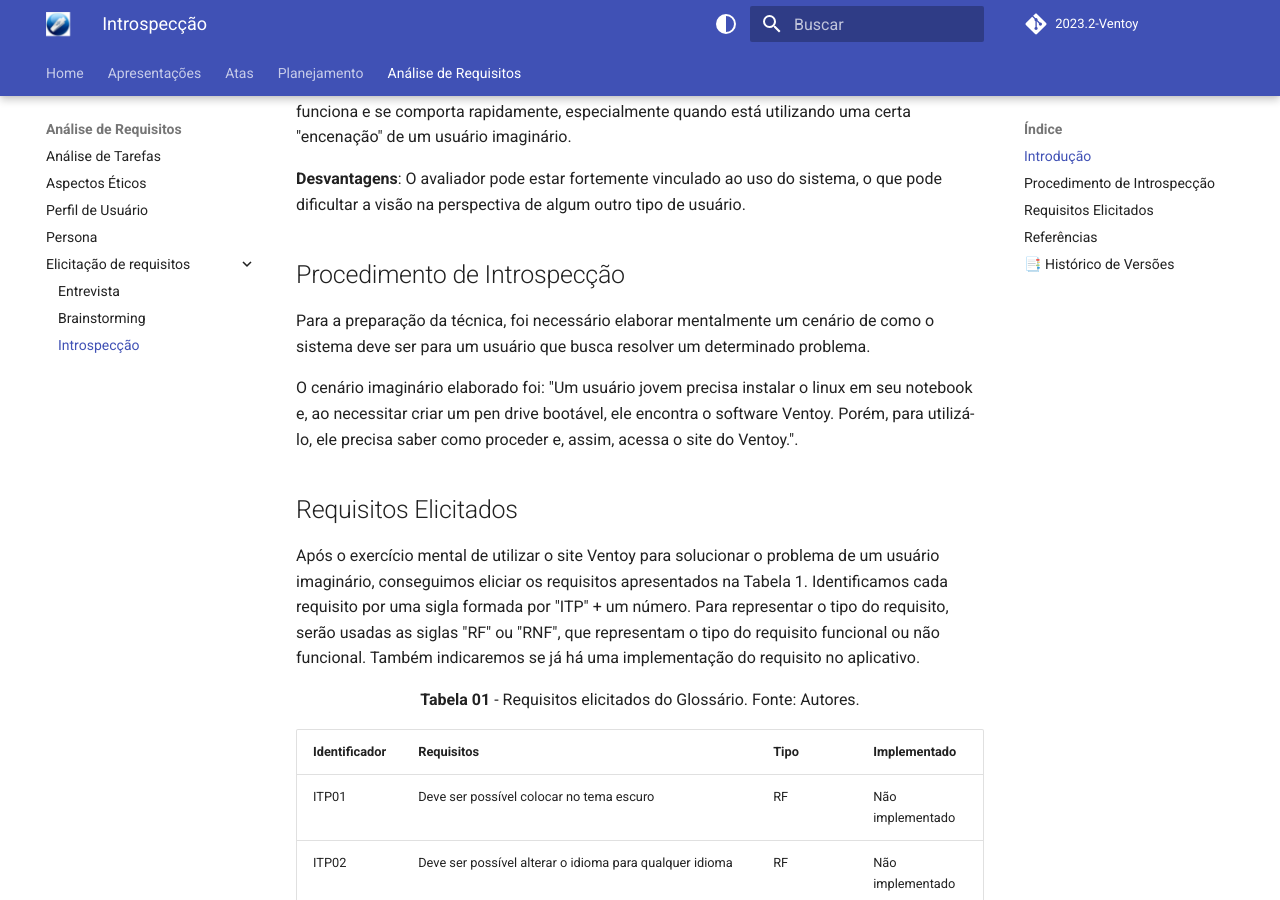
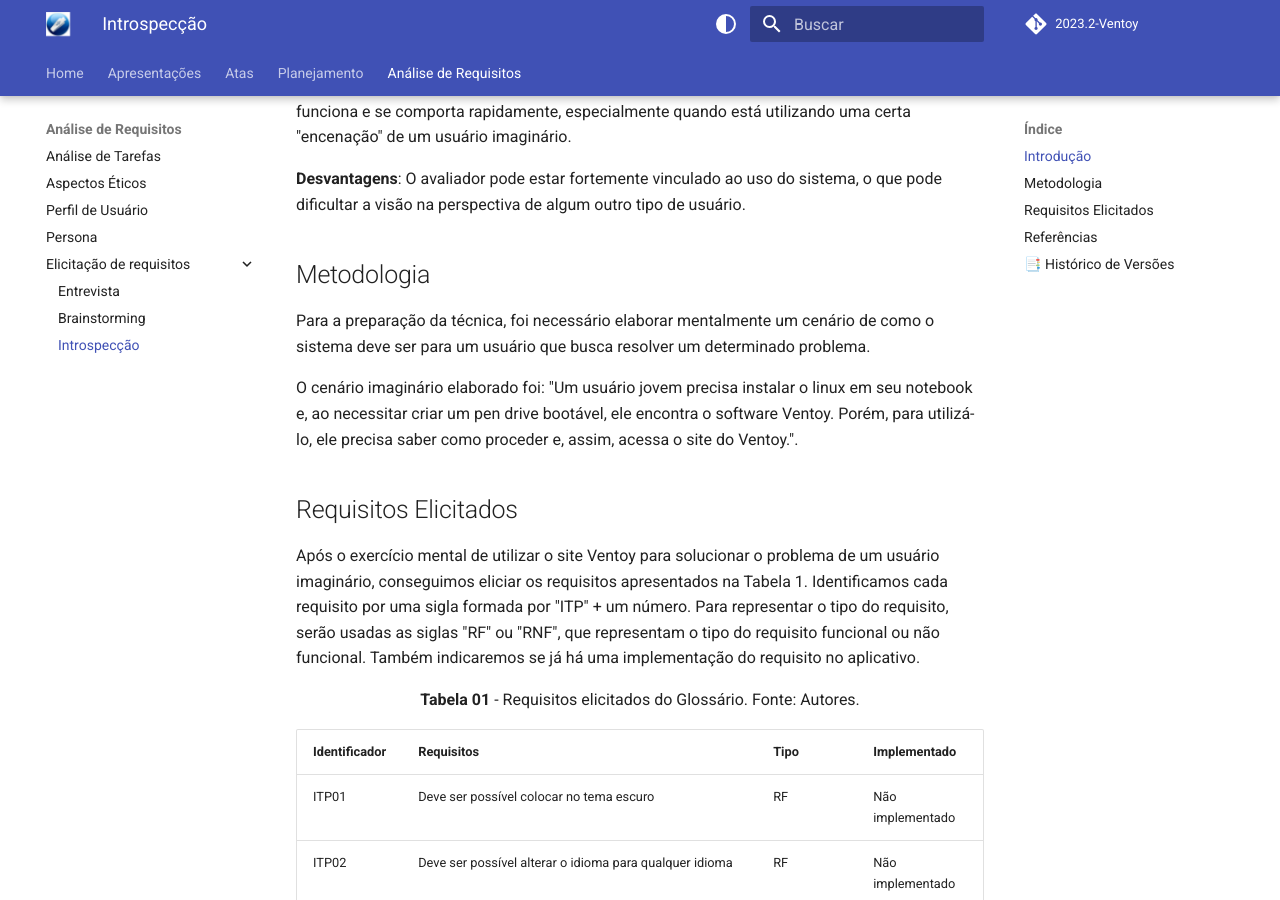
Before and after one commit to Interacao-Humano-Computador/2023.2-Ventoy, an MkDocs documentation site: the page built from docs/elicitacao/elicitacao de requisitos /introspeccao.md, in a window 1280 px wide and 900 px high, scrolled down 391 px. Built offline with MkDocs 1.6.1 and Material for MkDocs 9.7.7, drawn with Linux system fonts in a browser that asks for light colours; comment, search, counter and statistics services are not loaded.

Commit message:
Update introspeccao.md

```diff
--- a/docs/elicitacao/elicitacao de requisitos /introspeccao.md
+++ b/docs/elicitacao/elicitacao de requisitos /introspeccao.md
@@ -8,7 +8,7 @@
 
 **Desvantagens**: O avaliador pode estar fortemente vinculado ao uso do sistema, o que pode dificultar a visão na perspectiva de algum outro tipo de usuário.
 
-## Procedimento de Introspecção
+## Metodologia
 Para a preparação da técnica, foi necessário elaborar mentalmente um cenário de como o sistema deve ser para um usuário que busca resolver um determinado problema.
 
 O cenário imaginário elaborado foi: "Um usuário jovem precisa instalar o linux em seu notebook e, ao necessitar criar um pen drive bootável, ele encontra o software Ventoy. Porém, para utilizá-lo, ele precisa saber como proceder e, assim, acessa o site do Ventoy.".
@@ -41,4 +41,4 @@
 ## 📑 Histórico de Versões
 | **Versão**   |   **Data**   | **Descrição** | **Autor** | **Revisor** |
 |--------|---------|-----------|--------|---------|
-|1.0| 14/10/2023 | Criação da página de introspecção | [Vinícius Mendes](https://github.com/yabamiah)| [Luís Miranda](https://github.com/LuisMiranda10) e [Altino Arthur](https://github.com/arthurrochamoreira) |
+|`1.0`| 14/10/2023 | Criação da página de introspecção | [Vinícius Mendes](https://github.com/yabamiah)| [Luís Miranda](https://github.com/LuisMiranda10) e [Altino Arthur](https://github.com/arthurrochamoreira) |
```
